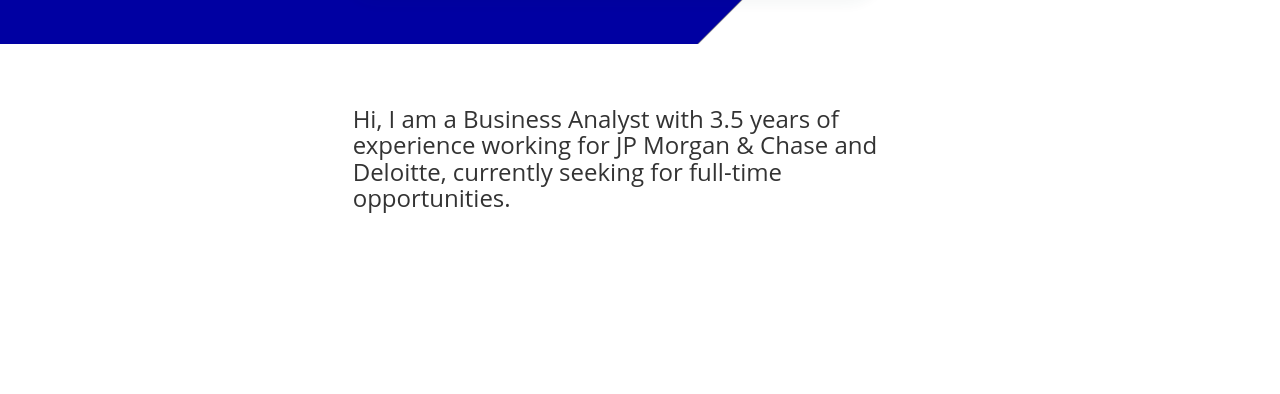
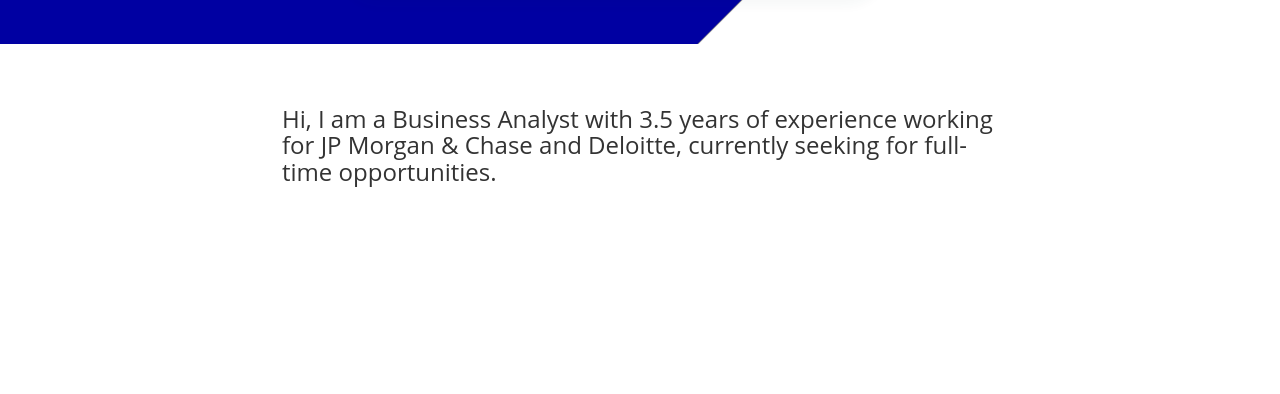
Before and after one commit to tjsaxena/portfolio_ui, a plain HTML site: page index.html in a window 1280 px wide. Shown: the part 406-800 px from the top of the page. Drawn offline with nearby package versions, Linux system fonts and the light colour scheme.

Commit message:
fixed intro

```diff
--- a/index.html
+++ b/index.html
@@ -133,9 +133,9 @@
         }
 
         .card {
-            width: 80%;
-            min-width: 300px;
+            width: 30%;
             margin: 0 auto;
+            min-width: 800px;
             padding: 3em;
             cursor: pointer;
             position: relative;
@@ -145,26 +145,28 @@
         .card::after {
             content: "";
             position: absolute;
-            height: 400px;
-            width: 100%;
-            background: white;
+            height: 100%;
             top: 0;
             right: 0;
             z-index: -2;
         }
 
+        h1 {
+            margin: 0;
+        }
+
         .card::after {
             width: 0;
-            height: 400px;
             background: #004CFF;
             left: 0;
             z-index: -1;
         }
 
         p {
-            clip-path: circle(0% at 120% 0);
+            clip-path: circle(0% at 100% 0);
             color: white;
-            font-size: 1.2em;
+            font-size: .9em;
+            line-height: 1.6em;
             margin: 0;
             padding: 1.5em 0 0 3em;
             position: relative;
@@ -174,7 +176,7 @@
         p::before {
             content: "";
             position: absolute;
-            height: 100%;
+            height: 80%;
             top: 2em;
             left: 0;
             width: 5px;
@@ -618,7 +620,7 @@
             color: 'white'
         }, "-=.7")
         tl.to('p', {
-            'clipPath': 'circle(100% at 0% 100%)',
+            'clipPath': 'circle(140% at 0% 100%)',
             'transform': 'translateX(0)',
             ease: Back.easeOut.config(4),
         }, "-=.3")
```
